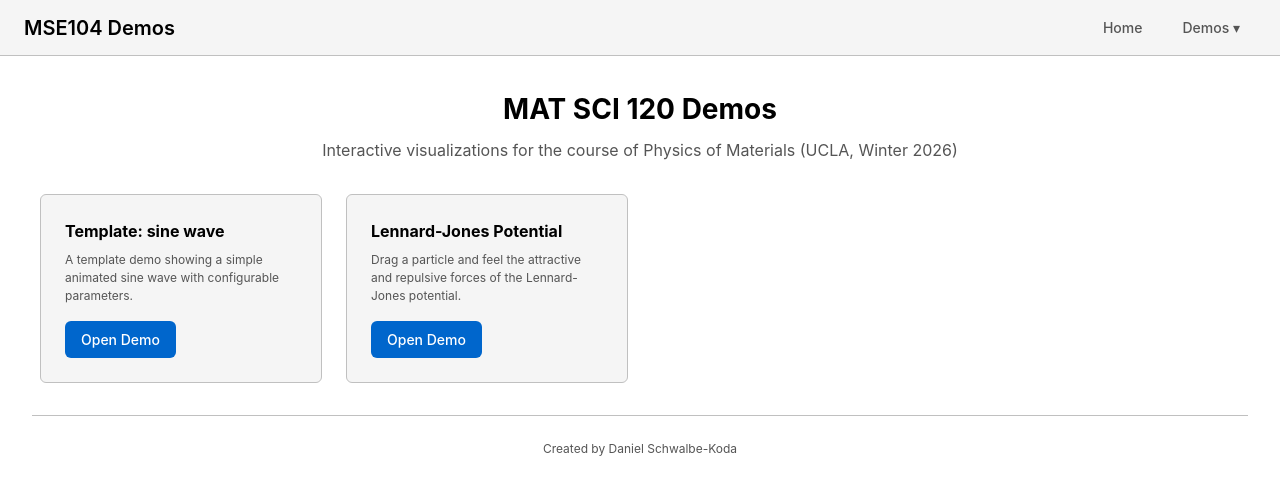
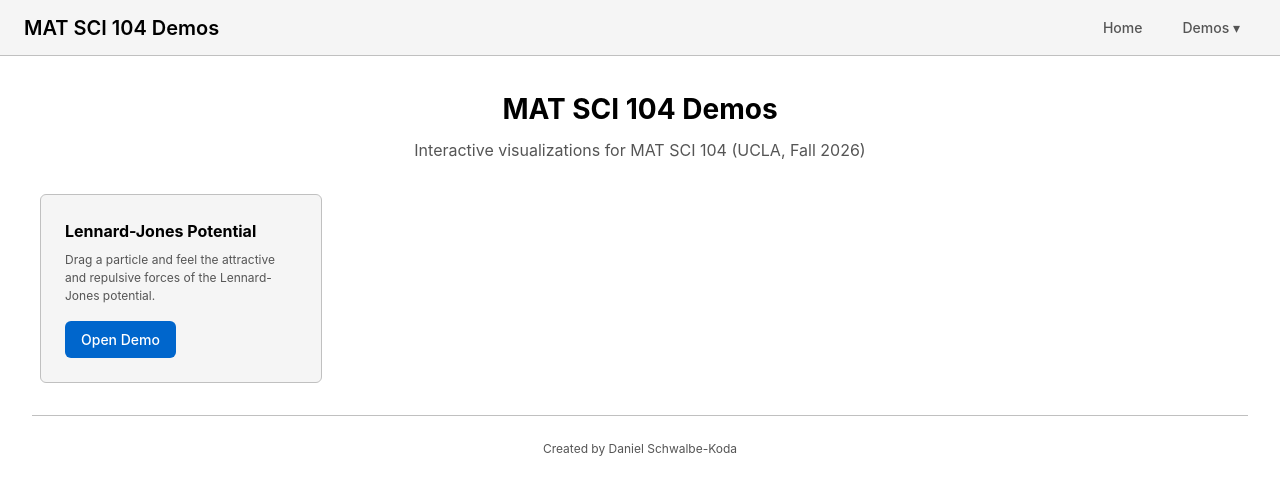
Before and after one commit to dskoda/intro-matsci-demos, a website built with Vite: page index.html in a window 1280 px wide. Built offline with nearby package versions, Linux system fonts and the light colour scheme.

Commit message:
Rename course to MAT SCI 104 (Fall 2026) and drop sine wave demo from registry

```diff
--- a/index.html
+++ b/index.html
@@ -3,14 +3,14 @@
   <head>
     <meta charset="UTF-8" />
     <meta name="viewport" content="width=device-width, initial-scale=1.0" />
-    <meta name="description" content="Interactive visualizations for MSE104" />
-    <title>MSE104 Demos</title>
+    <meta name="description" content="Interactive visualizations for MAT SCI 104" />
+    <title>MAT SCI 104 Demos</title>
     <link rel="stylesheet" href="/src/style.css" />
   </head>
   <body>
     <div id="app">
       <nav id="navbar">
-        <a href="#/" class="nav-brand">MSE104 Demos</a>
+        <a href="#/" class="nav-brand">MAT SCI 104 Demos</a>
         <div class="nav-links">
           <a href="#/">Home</a>
           <div class="nav-dropdown">
--- a/src/app/layout.ts
+++ b/src/app/layout.ts
@@ -48,8 +48,8 @@ export function renderHomePage(container: HTMLElement): void {
   container.innerHTML = `
     <div class="home-page">
       <header class="home-header">
-        <h1>MAT SCI 120 Demos</h1>
-        <p>Interactive visualizations for the course of Physics of Materials (UCLA, Winter 2026)</p>
+        <h1>MAT SCI 104 Demos</h1>
+        <p>Interactive visualizations for MAT SCI 104 (UCLA, Fall 2026)</p>
       </header>
       <div class="demo-grid" id="demo-grid"></div>
       <footer class="home-footer">
--- a/src/demos/index.ts
+++ b/src/demos/index.ts
@@ -6,7 +6,6 @@
  */
 
 import type { DemoDefinition } from '@app/types';
-import { demoTemplate } from './_template/DemoTemplate';
 import { lennardJonesDemo } from './lennard-jones/LennardJonesDemo';
 
 /**
@@ -14,9 +13,8 @@ import { lennardJonesDemo } from './lennard-jones/LennardJonesDemo';
  * Add new demos to this array.
  */
 export const allDemos: DemoDefinition[] = [
-  demoTemplate,
   lennardJonesDemo,
   // Add new demos here:
 ];
 
-export { demoTemplate, lennardJonesDemo };
+export { lennardJonesDemo };
```
Also changed, not shown: README.md.
